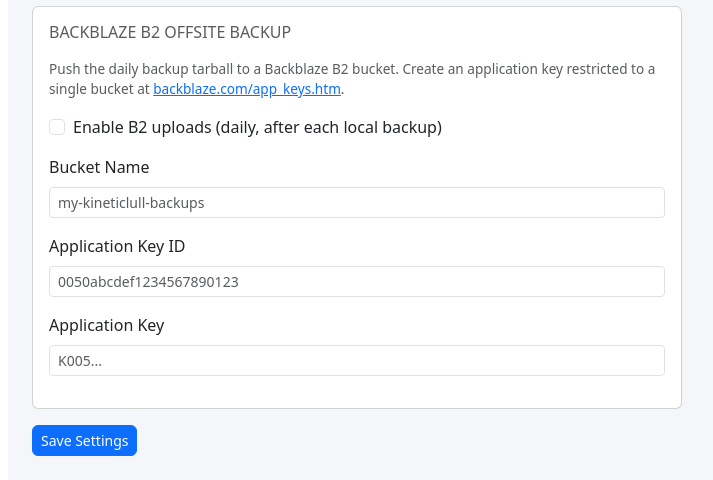
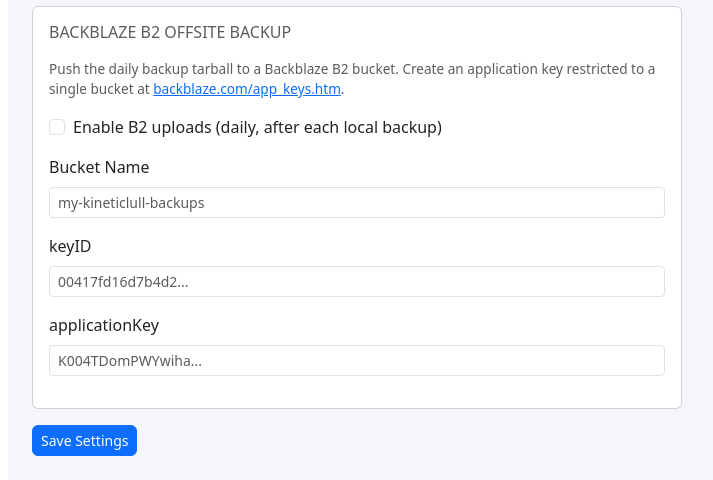
Before and after one commit to greaselovely/KineticLull, a Django app: page /settings/ in a window 1280 px wide. Shown: the part 2520-3000 px from the top of the page, without its empty margins (212-925 px from the left). Run offline with Django 5.2, Linux system fonts and the light colour scheme; the visitor is signed in with stand-in values (Sample User, id 1); data comes from the database, SQL or seed files in the repository; data that the repository does not hold is empty; parts of the project's set-up code (start-up, migrations or seed data) failed here and were passed over.

Commit message:
Backblaze

```diff
--- a/app/models.py
+++ b/app/models.py
@@ -181,8 +181,8 @@ class AppSettings(models.Model):
 
     # Backups (Backblaze B2)
     b2_enabled = models.BooleanField(default=False, verbose_name='Enable B2 Offsite Backup')
-    b2_application_key_id = models.CharField(max_length=64, blank=True, default='', verbose_name='B2 Application Key ID')
-    b2_application_key = EncryptedCharField(max_length=512, blank=True, default='', verbose_name='B2 Application Key')
+    b2_application_key_id = models.CharField(max_length=64, blank=True, default='', verbose_name='B2 keyID')
+    b2_application_key = EncryptedCharField(max_length=512, blank=True, default='', verbose_name='B2 applicationKey')
     b2_bucket_name = models.CharField(max_length=255, blank=True, default='', verbose_name='B2 Bucket Name')
     b2_last_upload_at = models.DateTimeField(null=True, blank=True, verbose_name='B2 Last Upload')
     b2_last_upload_status = models.CharField(max_length=16, blank=True, default='', verbose_name='B2 Last Upload Status')
--- a/app/static/templates/app_settings.html
+++ b/app/static/templates/app_settings.html
@@ -325,12 +325,12 @@
                     <input type="text" name="b2_bucket_name" id="b2_bucket_name" class="form-control form-control-sm" value="{{ app_settings.b2_bucket_name }}" placeholder="my-kineticlull-backups">
                 </div>
                 <div class="mb-3">
-                    <label for="b2_application_key_id" class="form-label">Application Key ID</label>
-                    <input type="text" name="b2_application_key_id" id="b2_application_key_id" class="form-control form-control-sm" value="{{ app_settings.b2_application_key_id }}" placeholder="0050abcdef1234567890123" autocomplete="off" data-lpignore="true" data-1p-ignore data-form-type="other">
+                    <label for="b2_application_key_id" class="form-label">keyID</label>
+                    <input type="text" name="b2_application_key_id" id="b2_application_key_id" class="form-control form-control-sm" value="{{ app_settings.b2_application_key_id }}" placeholder="00417fd16d7b4d2..." autocomplete="off" data-lpignore="true" data-1p-ignore data-form-type="other">
                 </div>
                 <div class="mb-3">
-                    <label for="b2_application_key" class="form-label">Application Key</label>
-                    <input type="password" name="b2_application_key" id="b2_application_key" class="form-control form-control-sm" value="{{ app_settings.b2_application_key }}" placeholder="K005..." autocomplete="off" data-lpignore="true" data-1p-ignore data-form-type="other">
+                    <label for="b2_application_key" class="form-label">applicationKey</label>
+                    <input type="password" name="b2_application_key" id="b2_application_key" class="form-control form-control-sm" value="{{ app_settings.b2_application_key }}" placeholder="K004TDomPWYwiha..." autocomplete="off" data-lpignore="true" data-1p-ignore data-form-type="other">
                 </div>
             </div>
         </div>
```
Also changed, not shown: app/migrations/0030_appsettings_b2_application_key_and_more.py.
